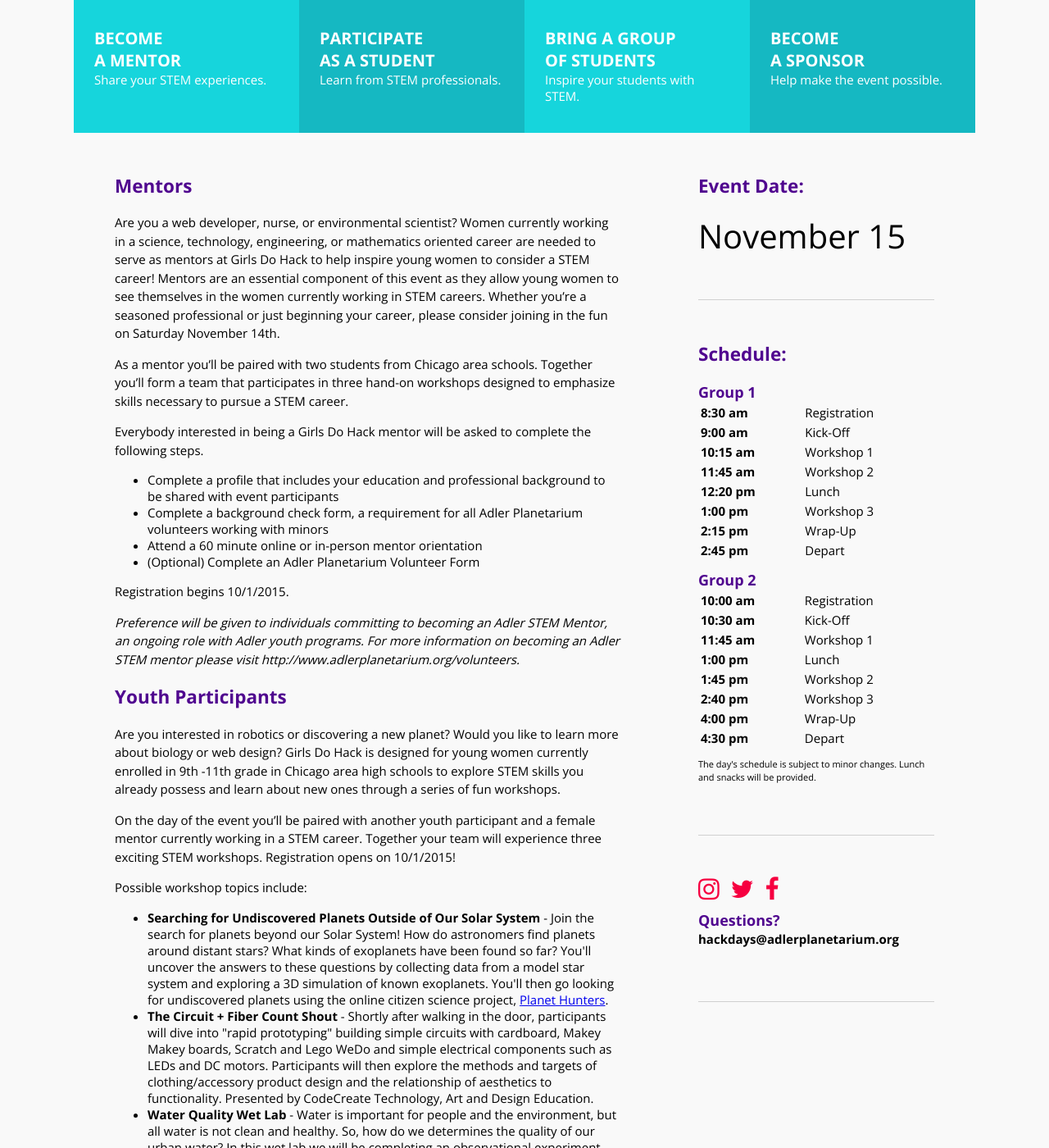
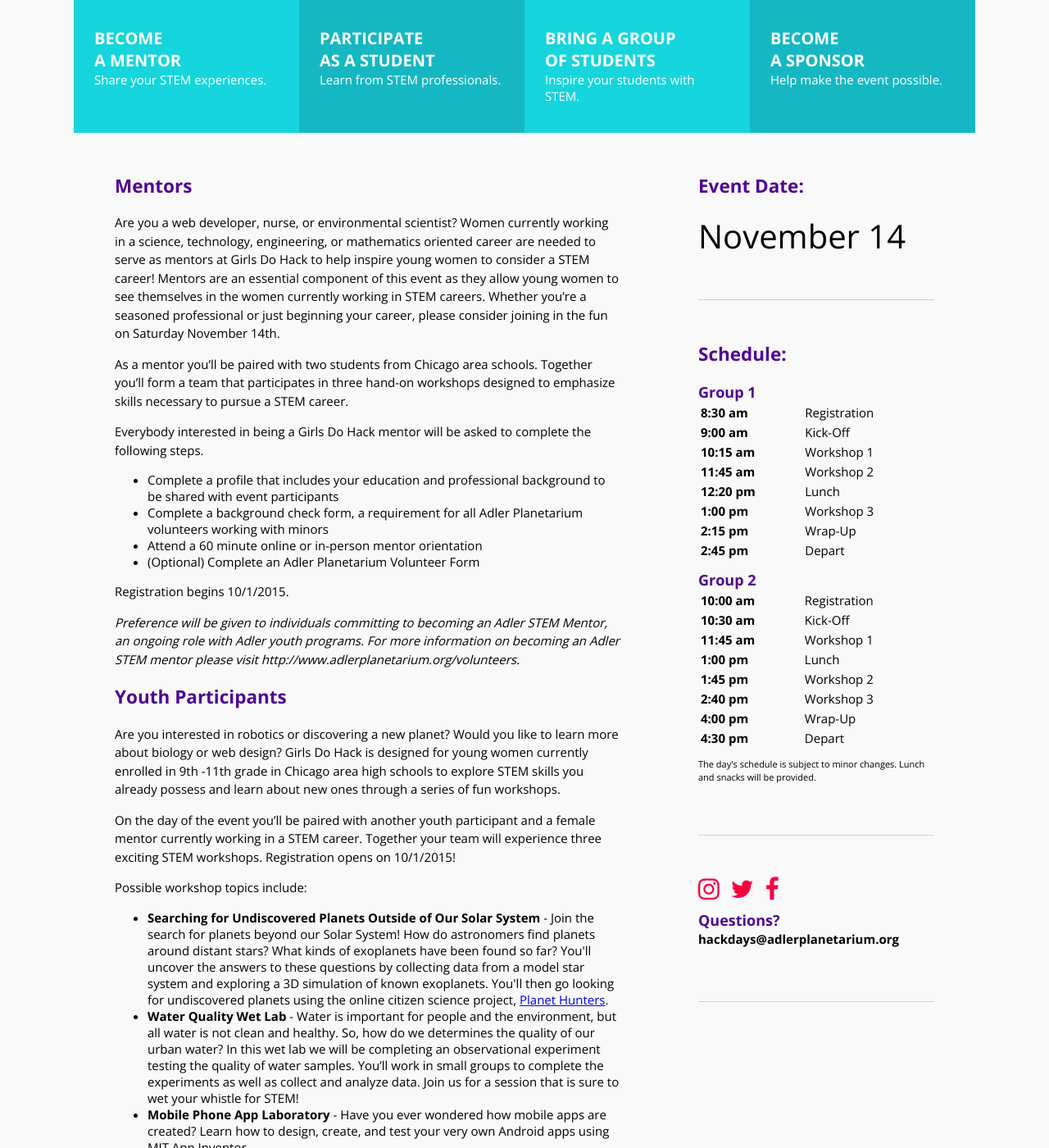
Before and after one commit to AdlerPlanetarium/girlsdohack2014, a Jekyll site: the page built from participate.html, in a window 1280 px wide and 1400 px high, scrolled down 401 px. Shown: the whole window at 82% size. Built offline with Jekyll 4.4.1, drawn with Linux system fonts in a browser that asks for light colours; nearby versions of some CDN libraries.

Commit message:
Further text updates

```diff
--- a/_includes/sidebar.html
+++ b/_includes/sidebar.html
@@ -1,6 +1,6 @@
 <div class="sidebar-section">
   <h2>Event Date:</h2>
-  <div class="event-date">November 15</div>
+  <div class="event-date">November 14</div>
 </div>
 
 <div class="sidebar-section">
--- a/participate.html
+++ b/participate.html
@@ -29,7 +29,6 @@ layout: default
 <p>Possible workshop topics include:</p>
 <ul>
   <li><b>Searching for Undiscovered Planets Outside of Our Solar System</b> - Join the search for planets beyond our Solar System! How do astronomers find planets around distant stars? What kinds of exoplanets have been found so far? You'll uncover the answers to these questions by collecting data from a model star system and exploring a 3D simulation of known exoplanets. You'll then go looking for undiscovered planets using the online citizen science project, <a href="http://www.planethunters.org">Planet Hunters</a>.</li>
-  <li><b>The Circuit + Fiber Count Shout</b> - Shortly after walking in the door, participants will dive into "rapid prototyping" building simple circuits with cardboard, Makey Makey boards, Scratch and Lego WeDo and simple electrical components such as LEDs and DC motors. Participants will then explore the methods and targets of clothing/accessory product design and the relationship of aesthetics to functionality. Presented by CodeCreate Technology, Art and Design Education.</li>
   <li><b>Water Quality Wet Lab</b> - Water is important for people and the environment, but all water is not clean and healthy. So, how do we determines the quality of our urban water? In this wet lab we will be completing an observational experiment testing the quality of water samples. You’ll work in small groups to complete the experiments as well as collect and analyze data. Join us for a session that is sure to wet your whistle for STEM!</li>
   <li><b>Mobile Phone App Laboratory</b> - Have you ever wondered how mobile apps are created? Learn how to design, create, and test your very own Android apps using MIT App Inventor.</li>
 </ul>
```
